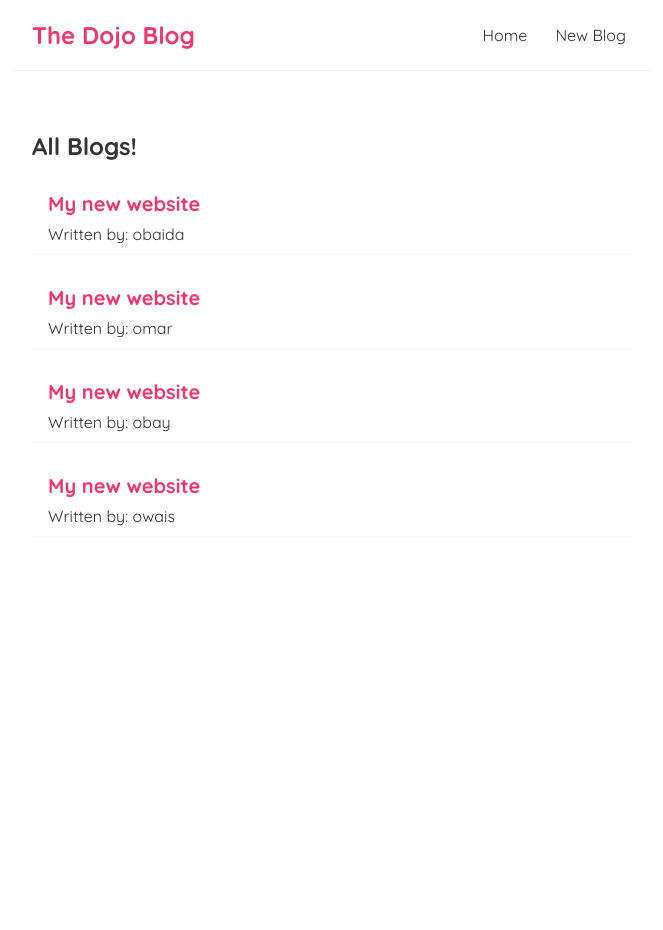
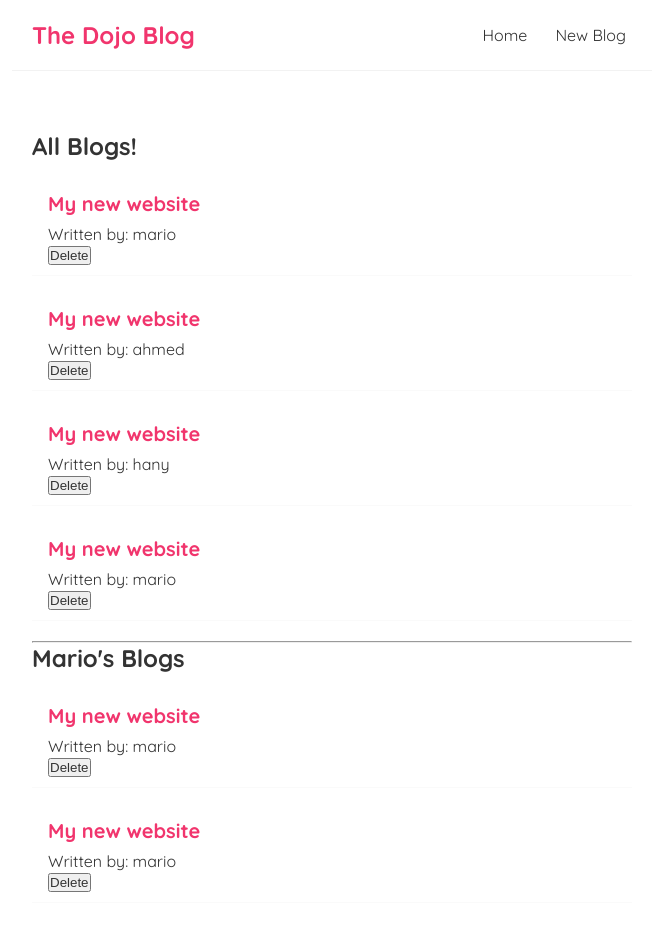
Before and after one commit to obaidash99/react-app, a React (Create React App) app: page / in a window 1280 px wide. Shown: the top 930 px of the page, without its empty margins (308-971 px from the left). Before the commit the page ends 800 px from the top, so only its background shows below. Built offline with nearby package versions, Linux system fonts and the light colour scheme.

Commit message:
functions as props

```diff
--- a/src/Home.js
+++ b/src/Home.js
@@ -5,12 +5,17 @@
 	// let name = 'Obaida';
 	// const [name, setName] = useState('Obaida');
 	// const [age, setAge] = useState(23);
-	const [blogs] = useState([
-		{ title: 'My new website', body: 'Lorem ipsum...', author: 'obaida', id: 1 },
-		{ title: 'My new website', body: 'Lorem ipsum...', author: 'omar', id: 2 },
-		{ title: 'My new website', body: 'Lorem ipsum...', author: 'obay', id: 3 },
-		{ title: 'My new website', body: 'Lorem ipsum...', author: 'owais', id: 4 },
+	const [blogs, setBlogs] = useState([
+		{ title: 'My new website', body: 'Lorem ipsum...', author: 'mario', id: 1 },
+		{ title: 'My new website', body: 'Lorem ipsum...', author: 'ahmed', id: 2 },
+		{ title: 'My new website', body: 'Lorem ipsum...', author: 'hany', id: 3 },
+		{ title: 'My new website', body: 'Lorem ipsum...', author: 'mario', id: 4 },
 	]);
+
+	const handleDelete = (id) => {
+		const newBlogs = blogs.filter((blog) => blog.id !== id);
+		setBlogs(newBlogs);
+	};
 
 	// const handleClick = () => {
 	// 	setName('Omar');
@@ -34,7 +39,15 @@
 			{/* <hr />
 			<hr /> */}
 
-			<BlogList blogs={blogs} title="All Blogs!" />
+			<BlogList blogs={blogs} title="All Blogs!" handleDelete={handleDelete} />
+
+			<hr />
+
+			<BlogList
+				blogs={blogs.filter((blog) => blog.author === 'mario')}
+				title="Mario's Blogs"
+				handleDelete={handleDelete}
+			/>
 		</div>
 	);
 };
--- a/src/blogList.js
+++ b/src/blogList.js
@@ -1,4 +1,4 @@
-const BlogList = ({ blogs, title }) => {
+const BlogList = ({ blogs, title, handleDelete }) => {
 	// const blogs = props.blogs;
 	// const title = props.title;
 
@@ -9,6 +9,7 @@
 				<div className="blog-preview" key={blog.id}>
 					<h2>{blog.title}</h2>
 					<p>Written by: {blog.author}</p>
+					<button onClick={() => handleDelete(blog.id)}>Delete</button>
 				</div>
 			))}
 		</div>
```
